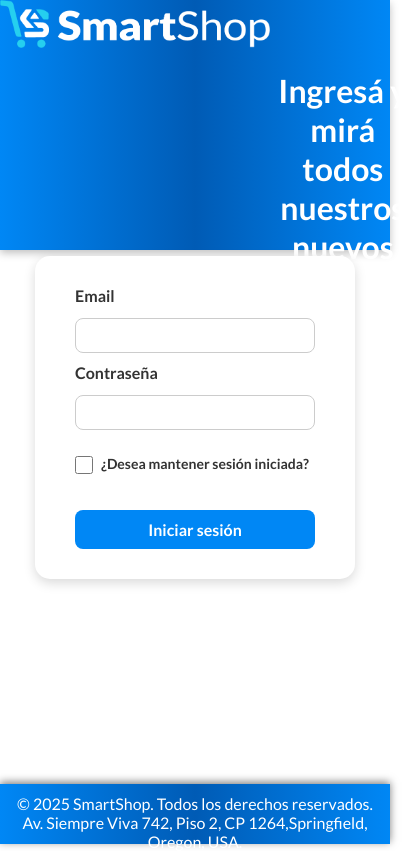
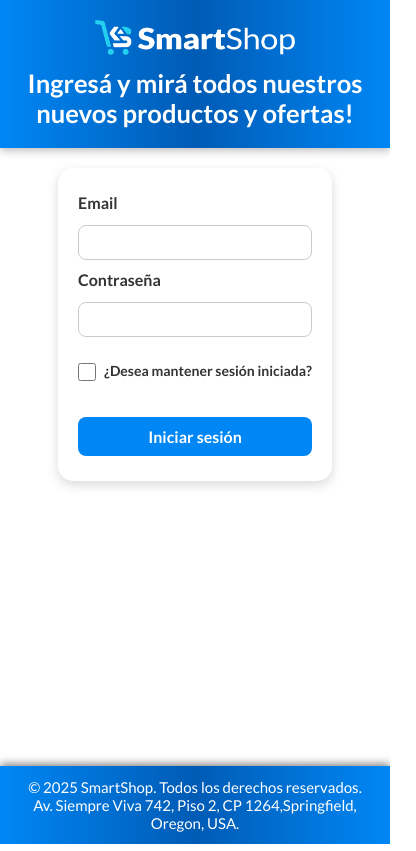
Before and after one commit to RLSAliaz/ShopSmart, a plain HTML site: page session.html in a window 390 px wide. Shown: the whole page, 416 px wide, since content can reach past the window. Drawn offline with Linux system fonts and the light colour scheme; a script that the page names is missing.

Commit message:
diseño responsive de las pantallas de inicio de sesion y registro

```diff
--- a/stylesRegister.css
+++ b/stylesRegister.css
@@ -141,3 +141,54 @@
     height: 60px;
     box-shadow: 0 -2px 8px rgba(0, 0, 0, 0.5);
 }
+
+
+/* ===================================
+   📱 MOBILE LANDSCAPE (481px–760px)
+=================================== */
+@media (max-width: 760px) {
+
+  /* --- Header --- */
+  header {
+    height: auto;
+    padding: 20px;
+    display: flex;
+    flex-direction: column;
+    align-items: center;
+    gap: 10px;
+  }
+
+  .logo {
+    width: 200px;
+    margin: 0;
+  }
+
+  h2 {
+    font-size: 1.6rem;
+    margin: 0;
+  }
+
+  /* --- Main --- */
+  main {
+    padding: 20px;
+    width: 100%;
+    max-width: 760px;
+    margin: 0 auto;
+    justify-content: flex-start;
+  }
+
+  #register-form {
+    width: 80%;         /* más ancho en landscape */
+    max-width: 400px;
+    margin-top: 0;
+    padding: 25px;
+    position: static;
+  }
+
+  /* --- Footer --- */
+  footer {
+    height: auto;
+    padding: 12px;
+    font-size: 15px;
+  }
+}
--- a/stylesSession.css
+++ b/stylesSession.css
@@ -133,3 +133,57 @@
     height: 60px;
     box-shadow: 0 -2px 8px rgba(0, 0, 0, 0.5);
 }
+
+/* ===================================
+   📱 MOBILE LANDSCAPE (481px–760px)
+=================================== */
+@media (max-width: 760px) {
+
+  /* --- Header --- */
+  header {
+    height: auto;
+    padding: 20px;
+    display: flex;
+    flex-direction: column;
+    align-items: center;
+    gap: 10px;
+  }
+
+  .logo {
+    width: 200px;
+    margin: 0;
+  }
+
+  h2 {
+    font-size: 1.6rem;
+    margin: 0;
+  }
+
+  /* --- Main --- */
+  main {
+    width: 100%;
+    display: flex;
+    flex-direction: column;
+    align-items: center;      /* 🔥 Centra horizontalmente */
+    justify-content: flex-start;  /* 🔥 Centra verticalmente */
+    top-padding: 40px;
+    padding: 20px 15px;
+    box-sizing: border-box;
+  }
+
+  /* FORMULARIO */
+  #session-form {
+    width: 100%;
+    max-width: 330px;
+    position: static !important; /* 🔥 Cancela relative y permite centrado */
+    margin: 0 auto !important;   /* 🔥 Centrado perfecto */
+    padding: 25px 20px;
+  }
+}
+  /* --- Footer --- */
+  footer {
+    height: auto;
+    padding: 12px;
+    font-size: 15px;
+  }
+}
```
